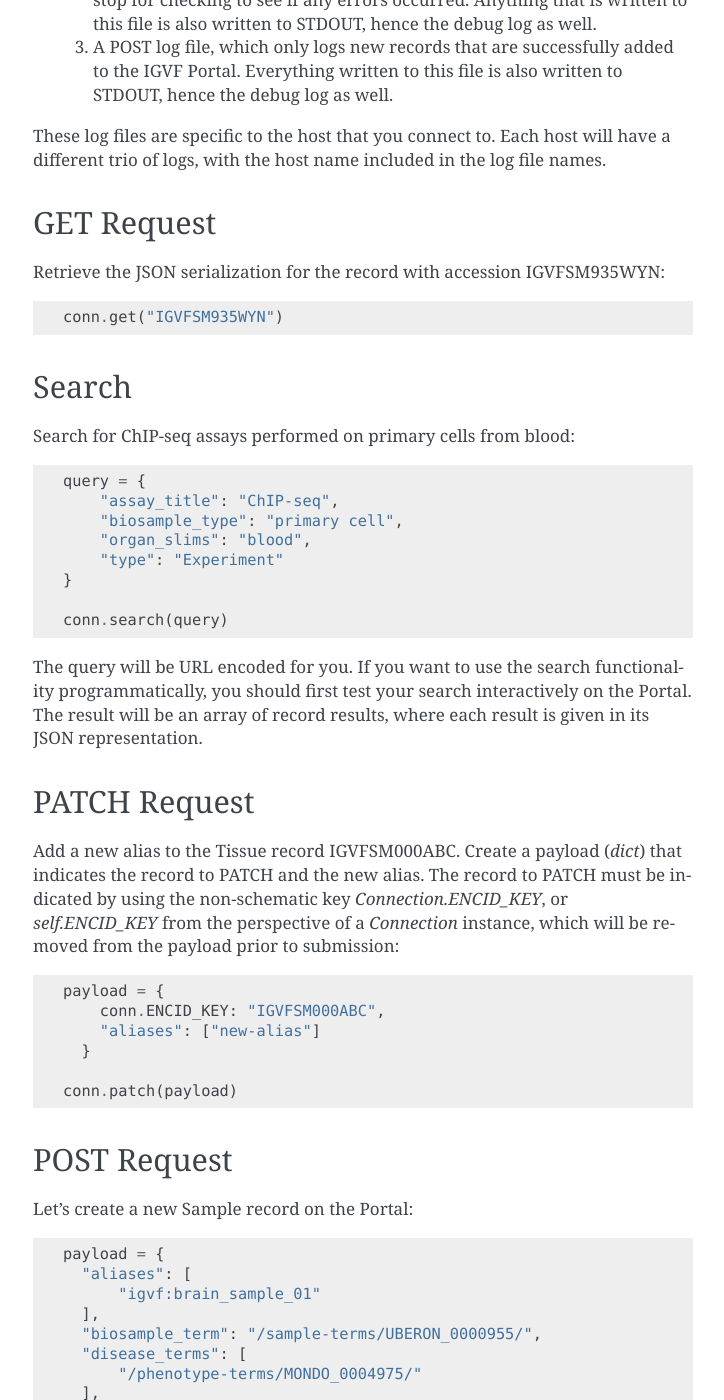
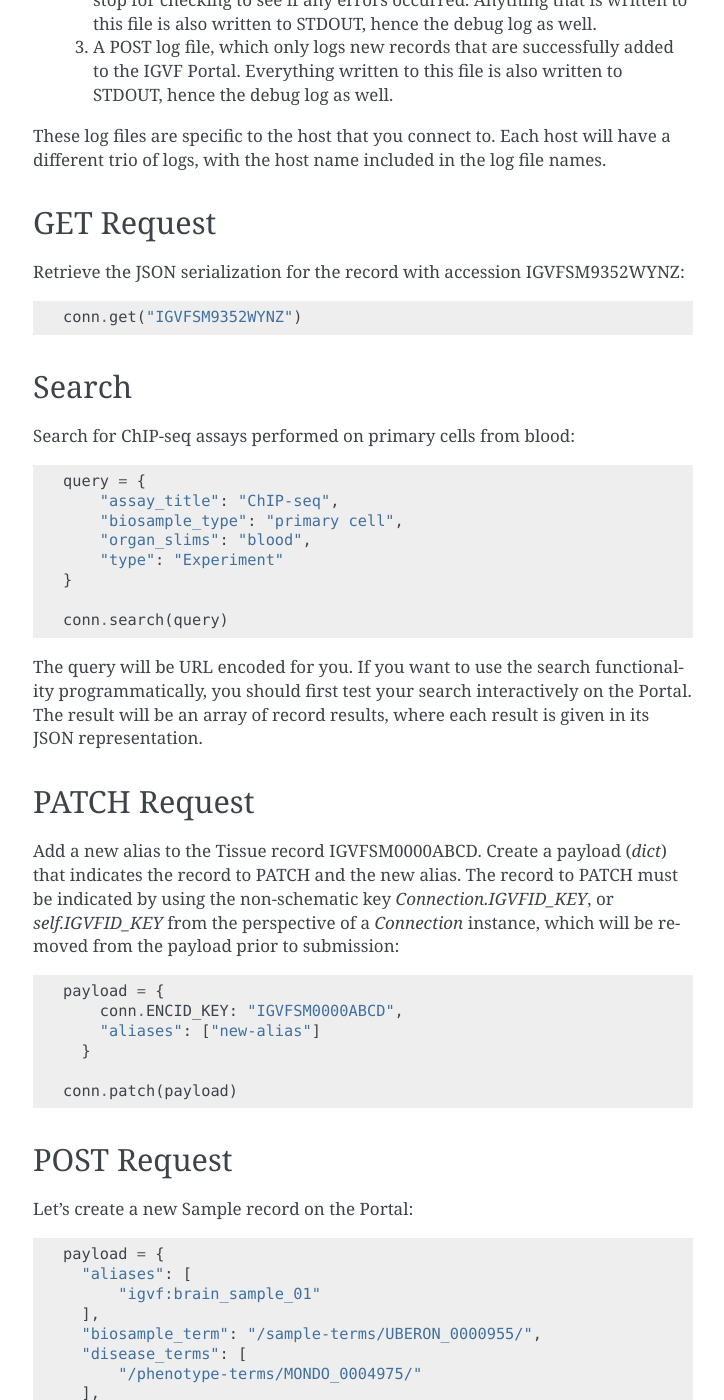
Before and after one commit to StanfordBioinformatics/encode_utils, a Sphinx documentation site: the page built from docs/examples.rst, in a window 1280 px wide and 1400 px high, scrolled down 1311 px. Shown: the whole window, without its empty margins (387-1111 px from the left). Built offline with Sphinx 7.4.7, drawn with Linux system fonts in a browser that asks for light colours; pages that are not in the unit, such as notebooks, are missing from menus; some of the changed text lies outside the part shown.

Commit message:
Fix example accessions

```diff
--- a/docs/examples.rst
+++ b/docs/examples.rst
@@ -63,9 +63,9 @@ of logs, with the host name included in the log file names.
 GET Request
 -----------
 
-Retrieve the JSON serialization for the record with accession IGVFSM935WYN::
+Retrieve the JSON serialization for the record with accession IGVFSM9352WYNZ::
 
-  conn.get("IGVFSM935WYN")
+  conn.get("IGVFSM9352WYNZ")
 
 Search
 ------
@@ -88,15 +88,15 @@ be an array of record results, where each result is given in its JSON representa
 PATCH Request
 -------------
 
-Add a new alias to the Tissue record IGVFSM000ABC. Create a payload
+Add a new alias to the Tissue record IGVFSM0000ABCD. Create a payload
 (`dict`) that indicates the record to PATCH and the new alias. The record to PATCH must be
-indicated by using the non-schematic key `Connection.ENCID_KEY`, or `self.ENCID_KEY` from the
+indicated by using the non-schematic key `Connection.IGVFID_KEY`, or `self.IGVFID_KEY` from the
 perspective of a `Connection` instance, which will be removed from the payload prior to submission:
 
 ::
 
   payload = {
-      conn.ENCID_KEY: "IGVFSM000ABC",
+      conn.ENCID_KEY: "IGVFSM0000ABCD",
       "aliases": ["new-alias"]
     }
 
```
Also changed, not shown: other parts of docs/examples.rst (+1 -1 lines), 1 other file.
